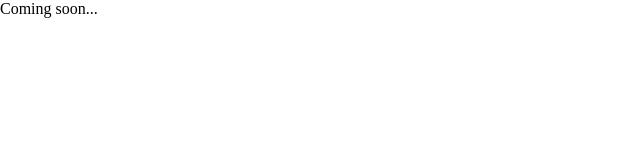
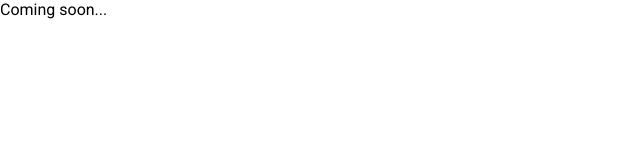
Before and after one commit to javier-rosales/jclime, a React (Vite) app: page / in a window 1280 px wide. Shown: the top 160 px of the page, without its empty margins (0-640 px from the left). Built offline with nearby package versions, Linux system fonts and the light colour scheme.

Commit message:
Add font

```diff
--- a/index.html
+++ b/index.html
@@ -5,6 +5,9 @@
     <link rel="icon" type="image/svg+xml" href="/vite.svg" />
     <meta name="viewport" content="width=device-width, initial-scale=1.0" />
     <title>Weather App</title>
+    <link rel="preconnect" href="https://fonts.googleapis.com">
+    <link rel="preconnect" href="https://fonts.gstatic.com" crossorigin>
+    <link href="https://fonts.googleapis.com/css2?family=Roboto:ital,wght@0,100;0,300;0,400;0,500;0,700;0,900;1,100;1,300;1,400;1,500;1,700;1,900&display=swap" rel="stylesheet">
   </head>
   <body>
     <div id="root"></div>
--- a/src/index.css
+++ b/src/index.css
@@ -3,3 +3,7 @@
     margin: 0;
     box-sizing: border-box;
 }
+
+html {
+    font-family: "Roboto", sans-serif;
+}
```
